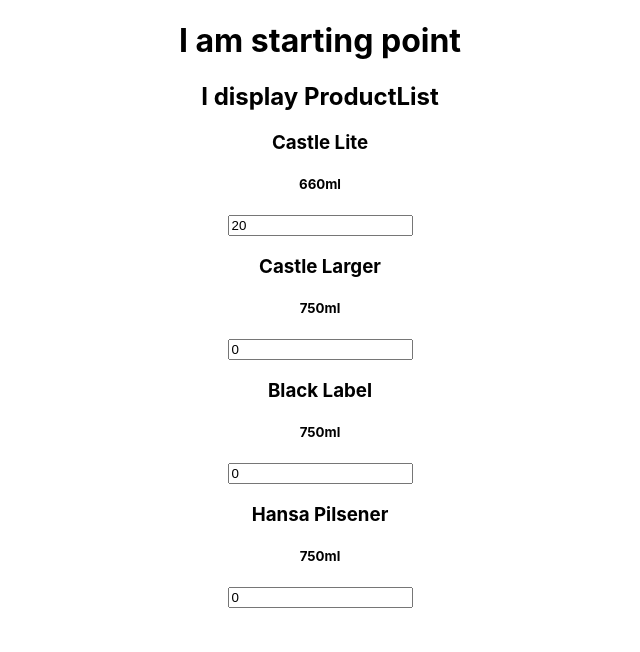
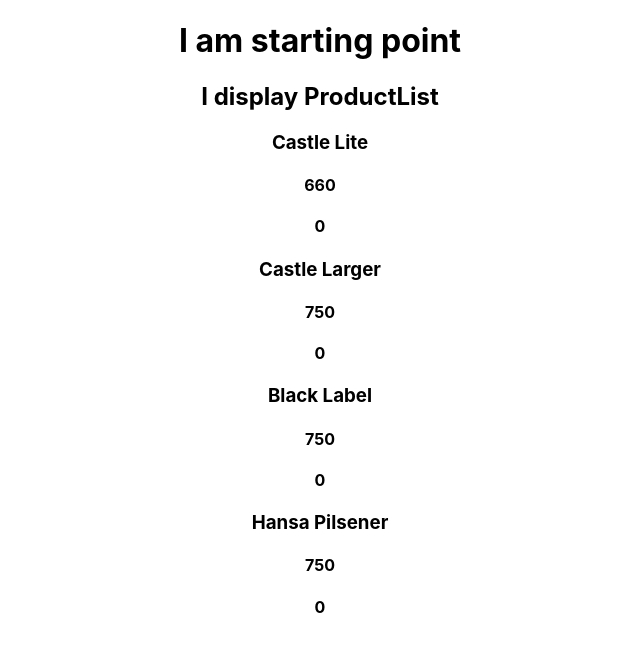
Before and after one commit to tabs150/inventroid, a React (Create React App) app: page / in a window 1280 px wide. Shown: the top 652 px of the page, without its empty margins (320-960 px from the left). Built offline with nearby package versions, Linux system fonts and the light colour scheme.

Commit message:
Revert "Experiment with item.quantity"
This reverts commit 6f4253313db974c828b147a94ab79710c5f676d9.

"remove experiment"

```diff
--- a/src/App.js
+++ b/src/App.js
@@ -1,58 +1,38 @@
 import React, { useState } from 'react';
 import './App.css';
 import ProductList from './components/ProductList';
-// import ProductForm from './components/ProductForm';
 
 function App() {
   const [items, setItems] = useState([
     {
-      id: 1,
       name: 'Castle Lite',
       volume: 660,
       inStock: false,
-      quantity: 20
+      quantity: 0
     },
     {
-      id: 2,
       name: 'Castle Larger',
       volume: 750,
       inStock: false,
       quantity: 0
     },
     {
-      id: 3,
       name: 'Black Label',
       volume: 750,
       inStock: false,
       quantity: 0
     },
     {
-      id: 4,
       name: 'Hansa Pilsener',
       volume: 750,
       inStock: false,
       quantity: 0
     }
   ]);
-
-  const changeQty = (index, qty) => {
-    // const selectedItem = items.filter(item => item.id === id);
-    /* console.log('items', items);
-    console.log('index', index);
-    console.log('qty', qty);
-    const selectedItem = items[index];
-    console.log('selectedItem', selectedItem);
-    selectedItem.quantity = qty;
-    console.log('quantity', selectedItem.quantity); */
-    const newItems = [...items];
-    newItems[index].quantity = 4;
-    setItems(newItems);
-  };
   return (
     <div className='App'>
       <h1>I am starting point</h1>
-      <ProductList value={items} changeQty={changeQty} />
-      {/*<ProductForm changeQty={changeQty} /> */}
+      <ProductList value={items} />
     </div>
   );
 }
--- a/src/components/Product.js
+++ b/src/components/Product.js
@@ -1,17 +1,11 @@
 import React from 'react';
-// import ProductItem from './ProductItem';
+import ProductItem from './ProductItem';
 
-function Product({ index, item, changeQty }) {
+function Product({ index, item }) {
   return (
     <div>
       <h3>{item.name}</h3>
-      <h5>{item.volume}ml</h5>
-      <input
-        type='number'
-        className='quantity'
-        value={item.quantity}
-        onChange={() => changeQty(index, item.quantity)}
-      />
+      <ProductItem value={item} />
     </div>
   );
 }
--- a/src/components/ProductItem.js
+++ b/src/components/ProductItem.js
@@ -4,6 +4,7 @@
   return (
     <div>
       <h4>{value.volume}</h4>
+      <h4>{value.quantity}</h4>
     </div>
   );
 }
--- a/src/components/ProductList.js
+++ b/src/components/ProductList.js
@@ -1,17 +1,12 @@
 import React from 'react';
 import Product from './Product';
 
-function ProductList({ value, changeQty }) {
+function ProductList({ value }) {
   return (
     <div>
       <h2>I display ProductList</h2>
       {value.map((item, index) => (
-        <Product
-          key={index}
-          index={index}
-          item={item}
-          changeQty={changeQty}
-        />
+        <Product key={index} index={index} item={item} />
       ))}
     </div>
   );
```
Also changed, not shown: src/components/ProductForm.js (deleted, +0 -24 lines).
